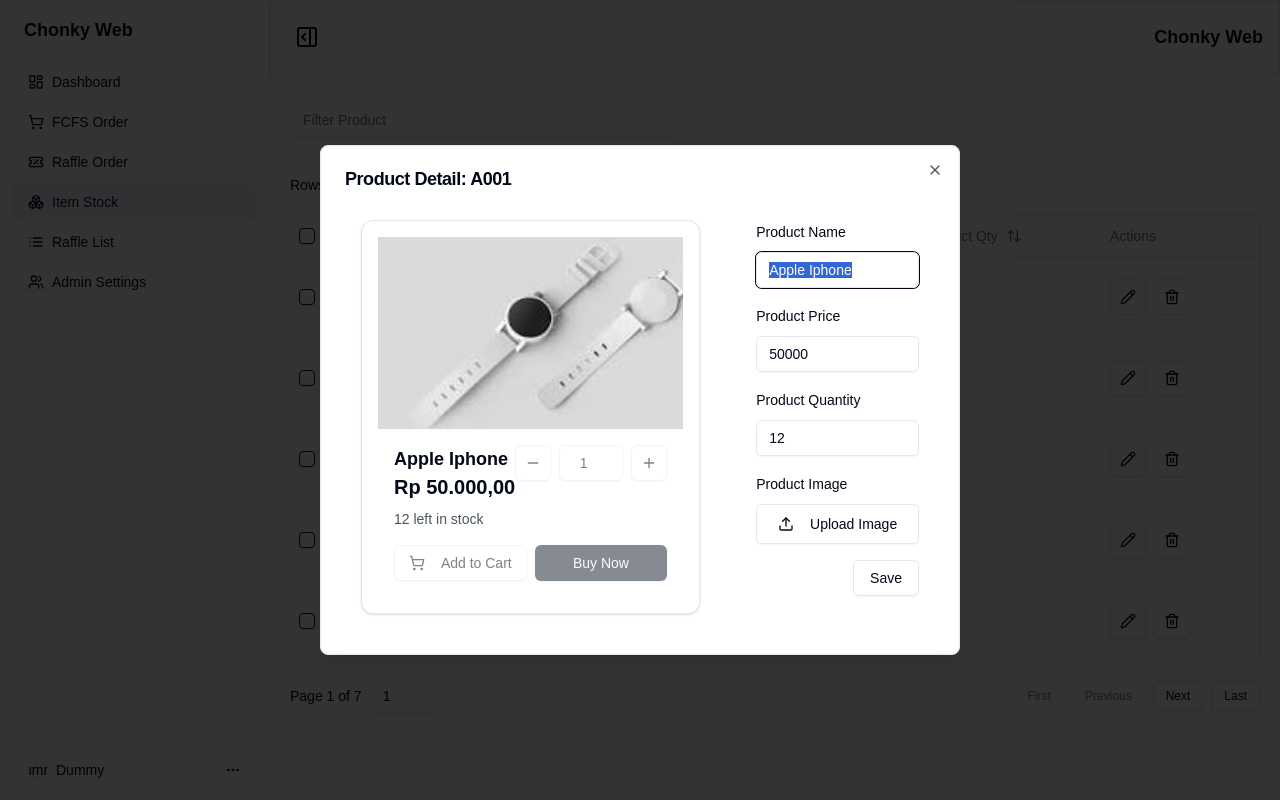
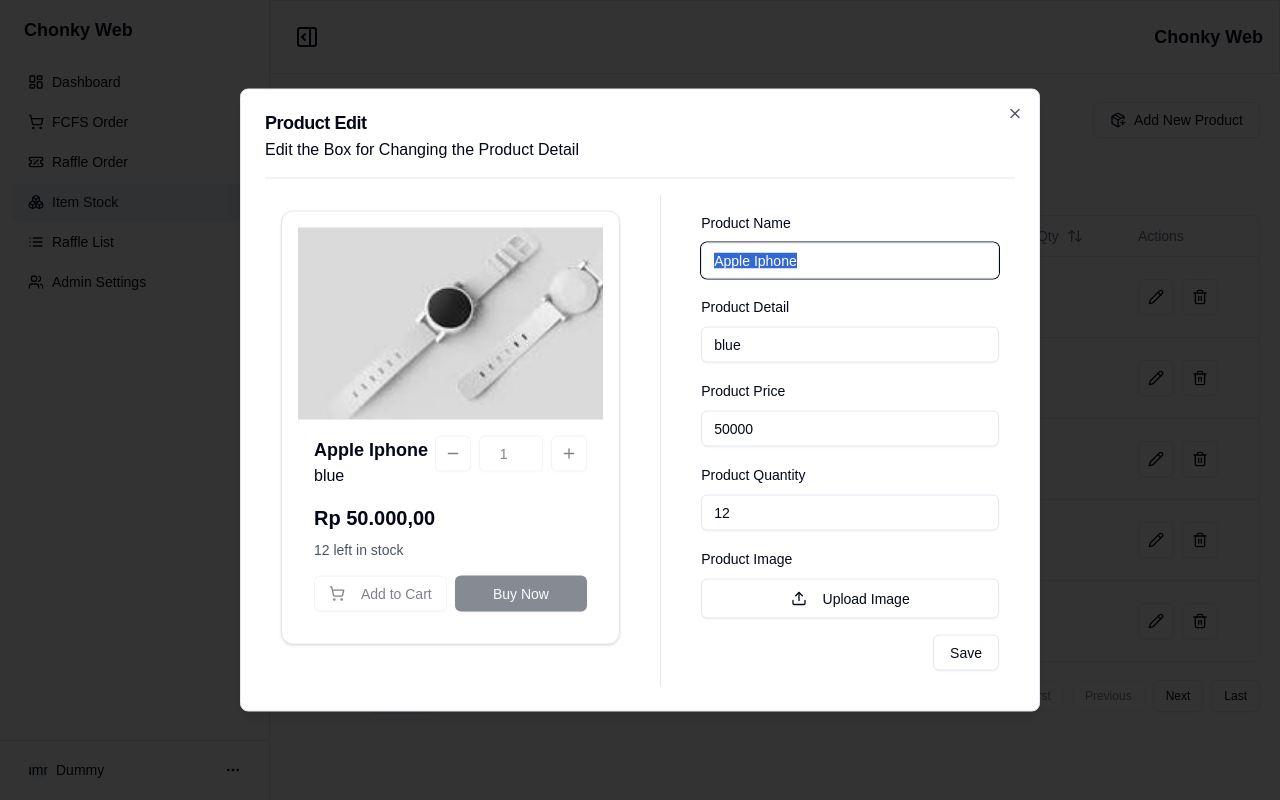
Before and after one commit to AJustiago/chonky-web, a Next.js app: page /admin/FCFS/stock in a window 1280 px wide. Both pictures are taken after a click on the button 1128 px from the left and 296 px from the top of the page. Built offline with nearby package versions, Linux system fonts and the light colour scheme.

Commit message:
feat: dialog product stock

```diff
--- a/src/app/admin/FCFS/stock/columns.tsx
+++ b/src/app/admin/FCFS/stock/columns.tsx
@@ -10,6 +10,7 @@ import EditDialog from "./dialog-stock";
 export type Data = {
   id: string;
   productName: string;
+  productDetail: string;
   photo: string;
   price: number;
   qty: number;
@@ -46,6 +47,18 @@ export const columns: ColumnDef<Data>[] = [
         onClick={() => column.toggleSorting(column.getIsSorted() === "asc")}
       >
         Product Name
+        <ArrowUpDown className="ml-2 h-4 w-4" />
+      </div>
+    ),
+  },
+  {
+    accessorKey: "productDetail",
+    header: ({ column }) => (
+      <div
+        className="cursor-pointer flex items-center"
+        onClick={() => column.toggleSorting(column.getIsSorted() === "asc")}
+      >
+        Product Detail
         <ArrowUpDown className="ml-2 h-4 w-4" />
       </div>
     ),
--- a/src/app/admin/FCFS/stock/data-table.tsx
+++ b/src/app/admin/FCFS/stock/data-table.tsx
@@ -22,7 +22,7 @@ import {
   TableHeader,
   TableRow,
 } from "@/components/ui/table"
-
+import { PackagePlusIcon } from "lucide-react"
 
 interface DataTableProps<TData, TValue> {
   columns: ColumnDef<TData, TValue>[]
@@ -56,14 +56,15 @@ export function DataTable<TData, TValue>({
     },
     initialState: {
       pagination: {
-        pageSize: 5, // Default to 5 rows per page
+        pageSize: 5,
       },
     },
   })
 
   return (
     <div>
-      <div className="flex items-center py-4">
+      <div className="flex items-center justify-between py-4">
+        <div>
           <Input
             placeholder="Filter Product"
             value={(table.getColumn("productName")?.getFilterValue() as string) ?? ""}
@@ -72,6 +73,8 @@ export function DataTable<TData, TValue>({
             }
             className="max-w-sm"
           />
+        </div>
+        <Button variant="outline"><PackagePlusIcon />Add New Product</Button>
       </div>
       <div className="flex items-center space-x-2 my-4">
         <span className="text-sm">Rows per page:</span>
@@ -137,7 +140,6 @@ export function DataTable<TData, TValue>({
         </Table>
       </div>
 
-      {/* Pagination Controls */}
       <div className="flex items-center justify-between space-x-4 py-4">
         <div className="flex items-center space-x-2">
           <span className="text-sm">
--- a/src/app/admin/FCFS/stock/dialog-stock.tsx
+++ b/src/app/admin/FCFS/stock/dialog-stock.tsx
@@ -7,10 +7,13 @@ import { Label } from "@/components/ui/label";
 import { Input } from "@/components/ui/input";
 import { Button } from "@/components/ui/button";
 import { Upload, XCircle } from "lucide-react";
+import { DialogDescription } from "@radix-ui/react-dialog";
+import { Separator } from "@/components/ui/separator";
 
 interface ProductData {
   id: string;
   productName: string;
+  productDetail: string;
   photo: string;
   price: number;
   qty: number;
@@ -24,6 +27,7 @@ interface EditDialogProps {
 
 const EditDialog: React.FC<EditDialogProps> = ({ isOpen, onClose, data }) => {
   const [productName, setProductName] = useState(data.productName);
+  const [productDetail, setProductDetail] = useState(data.productDetail);
   const [photo, setPhoto] = useState(data.photo);
   const [price, setPrice] = useState(String(data.price));
   const [qty, setQty] = useState(String(data.qty));
@@ -57,23 +61,25 @@ const EditDialog: React.FC<EditDialogProps> = ({ isOpen, onClose, data }) => {
 
   return (
     <Dialog open={isOpen} onOpenChange={onClose}>
-      <DialogContent className="max-w-fit">
+      <DialogContent className="w-[50rem]">
         <DialogHeader>
-          <DialogTitle>Product Detail: {data.id}</DialogTitle>
+          <DialogTitle>Product Edit</DialogTitle>
+          <DialogDescription>Edit the Box for Changing the Product Detail</DialogDescription>
         </DialogHeader>
-
+        <Separator />
         <div className="flex gap-6">
           <div className="m-4 w-auto">
             <ProductCard
               productName={productName}
+              productDetail={productDetail}
               photo={photo}
               price={Number(price)}
               qty={Number(qty)}
               functionEnabled={false}
             />
           </div>
-
-          <div className="m-4 space-y-4">
+          <Separator orientation="vertical" />
+          <div className="m-4 space-y-4 w-full">
             <div className="space-y-2">
               <Label htmlFor="productName">Product Name</Label>
               <Input
@@ -84,12 +90,22 @@ const EditDialog: React.FC<EditDialogProps> = ({ isOpen, onClose, data }) => {
             </div>
 
             <div className="space-y-2">
+              <Label htmlFor="productDetail">Product Detail</Label>
+              <Input
+                id="productDetail"
+                value={productDetail}
+                onChange={(e) => setProductDetail(e.target.value)}
+              />
+            </div>
+
+            <div className="space-y-2">
               <Label htmlFor="price">Product Price</Label>
               <Input
                 id="price"
                 type="number"
                 value={price}
                 onChange={(e) => setPrice(e.target.value)}
+                className=""
               />
             </div>
 
--- a/src/app/admin/FCFS/stock/page.tsx
+++ b/src/app/admin/FCFS/stock/page.tsx
@@ -5,38 +5,38 @@ import { DataTable } from "./data-table"
 
 async function getData(): Promise<Data[]>{
   return [
-    { id: "A001", productName: "Apple Iphone", photo: "/AA.jpeg", price: 50000, qty: 12 },
-    { id: "A002", productName: "Apple Watch", photo: "/AA.jpeg", price: 500000, qty: 10},
-    { id: "A003", productName: "Samsung S24", photo: "/AA.jpeg", price: 5000000, qty: 1},
-    { id: "A004", productName: "Oppo Reno X", photo: "/AA.jpeg", price: 5000, qty: 9},
-    { id: "A001", productName: "Apple Iphone", photo: "/AA.jpeg", price: 50000, qty: 12 },
-    { id: "A002", productName: "Apple Watch", photo: "/AA.jpeg", price: 500000, qty: 10},
-    { id: "A003", productName: "Samsung S24", photo: "/AA.jpeg", price: 5000000, qty: 1},
-    { id: "A004", productName: "Oppo Reno X", photo: "/AA.jpeg", price: 5000, qty: 9},
-    { id: "A001", productName: "Apple Iphone", photo: "/AA.jpeg", price: 50000, qty: 12 },
-    { id: "A002", productName: "Apple Watch", photo: "/AA.jpeg", price: 500000, qty: 10},
-    { id: "A003", productName: "Samsung S24", photo: "/AA.jpeg", price: 5000000, qty: 1},
-    { id: "A004", productName: "Oppo Reno X", photo: "/AA.jpeg", price: 5000, qty: 9},
-    { id: "A001", productName: "Apple Iphone", photo: "/AA.jpeg", price: 50000, qty: 12 },
-    { id: "A002", productName: "Apple Watch", photo: "/AA.jpeg", price: 500000, qty: 10},
-    { id: "A003", productName: "Samsung S24", photo: "/AA.jpeg", price: 5000000, qty: 1},
-    { id: "A004", productName: "Oppo Reno X", photo: "/AA.jpeg", price: 5000, qty: 9},
-    { id: "A001", productName: "Apple Iphone", photo: "/AA.jpeg", price: 50000, qty: 12 },
-    { id: "A002", productName: "Apple Watch", photo: "/AA.jpeg", price: 500000, qty: 10},
-    { id: "A003", productName: "Samsung S24", photo: "/AA.jpeg", price: 5000000, qty: 1},
-    { id: "A004", productName: "Oppo Reno X", photo: "/AA.jpeg", price: 5000, qty: 9},
-    { id: "A001", productName: "Apple Iphone", photo: "/AA.jpeg", price: 50000, qty: 12 },
-    { id: "A002", productName: "Apple Watch", photo: "/AA.jpeg", price: 500000, qty: 10},
-    { id: "A003", productName: "Samsung S24", photo: "/AA.jpeg", price: 5000000, qty: 1},
-    { id: "A004", productName: "Oppo Reno X", photo: "/AA.jpeg", price: 5000, qty: 9},
-    { id: "A001", productName: "Apple Iphone", photo: "/AA.jpeg", price: 50000, qty: 12 },
-    { id: "A002", productName: "Apple Watch", photo: "/AA.jpeg", price: 500000, qty: 10},
-    { id: "A003", productName: "Samsung S24", photo: "/AA.jpeg", price: 5000000, qty: 1},
-    { id: "A004", productName: "Oppo Reno X", photo: "/AA.jpeg", price: 5000, qty: 9},
-    { id: "A001", productName: "Apple Iphone", photo: "/AA.jpeg", price: 50000, qty: 12 },
-    { id: "A002", productName: "Apple Watch", photo: "/AA.jpeg", price: 500000, qty: 10},
-    { id: "A003", productName: "Samsung S24", photo: "/AA.jpeg", price: 5000000, qty: 1},
-    { id: "A004", productName: "Oppo Reno X", photo: "/AA.jpeg", price: 5000, qty: 9},
+    { id: "A001", productName: "Apple Iphone", productDetail: "blue", photo: "/AA.jpeg", price: 50000, qty: 12 },
+    { id: "A002", productName: "Apple Watch", productDetail: "midnight", photo: "/AA.jpeg", price: 500000, qty: 10},
+    { id: "A003", productName: "Samsung S24", productDetail: "white", photo: "/AA.jpeg", price: 5000000, qty: 1},
+    { id: "A004", productName: "Oppo Reno X", productDetail:"grey", photo: "/AA.jpeg", price: 5000, qty: 9},
+    { id: "A001", productName: "Apple Iphone", productDetail: "blue", photo: "/AA.jpeg", price: 50000, qty: 12 },
+    { id: "A002", productName: "Apple Watch", productDetail: "midnight", photo: "/AA.jpeg", price: 500000, qty: 10},
+    { id: "A003", productName: "Samsung S24", productDetail: "white", photo: "/AA.jpeg", price: 5000000, qty: 1},
+    { id: "A004", productName: "Oppo Reno X", productDetail:"grey", photo: "/AA.jpeg", price: 5000, qty: 9},
+    { id: "A001", productName: "Apple Iphone", productDetail: "blue", photo: "/AA.jpeg", price: 50000, qty: 12 },
+    { id: "A002", productName: "Apple Watch", productDetail: "midnight", photo: "/AA.jpeg", price: 500000, qty: 10},
+    { id: "A003", productName: "Samsung S24", productDetail: "white", photo: "/AA.jpeg", price: 5000000, qty: 1},
+    { id: "A004", productName: "Oppo Reno X", productDetail:"grey", photo: "/AA.jpeg", price: 5000, qty: 9},
+    { id: "A001", productName: "Apple Iphone", productDetail: "blue", photo: "/AA.jpeg", price: 50000, qty: 12 },
+    { id: "A002", productName: "Apple Watch", productDetail: "midnight", photo: "/AA.jpeg", price: 500000, qty: 10},
+    { id: "A003", productName: "Samsung S24", productDetail: "white", photo: "/AA.jpeg", price: 5000000, qty: 1},
+    { id: "A004", productName: "Oppo Reno X", productDetail:"grey", photo: "/AA.jpeg", price: 5000, qty: 9},
+    { id: "A001", productName: "Apple Iphone", productDetail: "blue", photo: "/AA.jpeg", price: 50000, qty: 12 },
+    { id: "A002", productName: "Apple Watch", productDetail: "midnight", photo: "/AA.jpeg", price: 500000, qty: 10},
+    { id: "A003", productName: "Samsung S24", productDetail: "white", photo: "/AA.jpeg", price: 5000000, qty: 1},
+    { id: "A004", productName: "Oppo Reno X", productDetail:"grey", photo: "/AA.jpeg", price: 5000, qty: 9},
+    { id: "A001", productName: "Apple Iphone", productDetail: "blue", photo: "/AA.jpeg", price: 50000, qty: 12 },
+    { id: "A002", productName: "Apple Watch", productDetail: "midnight", photo: "/AA.jpeg", price: 500000, qty: 10},
+    { id: "A003", productName: "Samsung S24", productDetail: "white", photo: "/AA.jpeg", price: 5000000, qty: 1},
+    { id: "A004", productName: "Oppo Reno X", productDetail:"grey", photo: "/AA.jpeg", price: 5000, qty: 9},
+    { id: "A001", productName: "Apple Iphone", productDetail: "blue", photo: "/AA.jpeg", price: 50000, qty: 12 },
+    { id: "A002", productName: "Apple Watch", productDetail: "midnight", photo: "/AA.jpeg", price: 500000, qty: 10},
+    { id: "A003", productName: "Samsung S24", productDetail: "white", photo: "/AA.jpeg", price: 5000000, qty: 1},
+    { id: "A004", productName: "Oppo Reno X", productDetail:"grey", photo: "/AA.jpeg", price: 5000, qty: 9},
+    { id: "A001", productName: "Apple Iphone", productDetail: "blue", photo: "/AA.jpeg", price: 50000, qty: 12 },
+    { id: "A002", productName: "Apple Watch", productDetail: "midnight", photo: "/AA.jpeg", price: 500000, qty: 10},
+    { id: "A003", productName: "Samsung S24", productDetail: "white", photo: "/AA.jpeg", price: 5000000, qty: 1},
+    { id: "A004", productName: "Oppo Reno X", productDetail:"grey", photo: "/AA.jpeg", price: 5000, qty: 9},
   ];
 }
 
--- a/src/components/product/card.tsx
+++ b/src/components/product/card.tsx
@@ -8,13 +8,14 @@ import { Plus, Minus, ShoppingCart } from "lucide-react"
 
 interface ProductCardProps {
   productName: string
+  productDetail: string
   photo: string
   price: number
   qty: number
   functionEnabled: boolean
 }
 
-export function ProductCard({ productName, photo, price, qty, functionEnabled }: ProductCardProps) {
+export function ProductCard({ productName, productDetail, photo, price, qty, functionEnabled }: ProductCardProps) {
   const [quantity, setQuantity] = useState(1)
 
   const formattedPrice = new Intl.NumberFormat("id-ID", {
@@ -42,8 +43,15 @@ export function ProductCard({ productName, photo, price, qty, functionEnabled }:
       <CardContent className="p-4">
         <div className="flex justify-between items-start mb-2">
           <div>
-            <h3 className="font-semibold text-lg">{productName}</h3>
-            <span className="text-xl font-bold">{formattedPrice}</span>
+            <div>
+              <h3 className="font-semibold text-lg">{productName}</h3>
+            </div>
+            <div className="mb-4">
+              <span className="text-l">{productDetail}</span>
+            </div>
+            <div>
+              <span className="text-xl font-bold">{formattedPrice}</span>
+            </div>
           </div>
           <div className="flex items-center space-x-2">
             <Button
--- a/src/components/ui/dialog.tsx
+++ b/src/components/ui/dialog.tsx
@@ -38,7 +38,7 @@ const DialogContent = React.forwardRef<
     <DialogPrimitive.Content
       ref={ref}
       className={cn(
-        "fixed left-[50%] top-[50%] z-50 grid w-full max-w-lg translate-x-[-50%] translate-y-[-50%] gap-4 border bg-background p-6 shadow-lg duration-200 data-[state=open]:animate-in data-[state=closed]:animate-out data-[state=closed]:fade-out-0 data-[state=open]:fade-in-0 data-[state=closed]:zoom-out-95 data-[state=open]:zoom-in-95 data-[state=closed]:slide-out-to-left-1/2 data-[state=closed]:slide-out-to-top-[48%] data-[state=open]:slide-in-from-left-1/2 data-[state=open]:slide-in-from-top-[48%] sm:rounded-lg",
+        "fixed left-[50%] top-[50%] z-50 grid w-full  translate-x-[-50%] translate-y-[-50%] gap-4 border bg-background p-6 shadow-lg duration-200 data-[state=open]:animate-in data-[state=closed]:animate-out data-[state=closed]:fade-out-0 data-[state=open]:fade-in-0 data-[state=closed]:zoom-out-95 data-[state=open]:zoom-in-95 data-[state=closed]:slide-out-to-left-1/2 data-[state=closed]:slide-out-to-top-[48%] data-[state=open]:slide-in-from-left-1/2 data-[state=open]:slide-in-from-top-[48%] sm:rounded-lg",
         className
       )}
       {...props}
```
Lines whose indentation alone changed are shown as unchanged.
